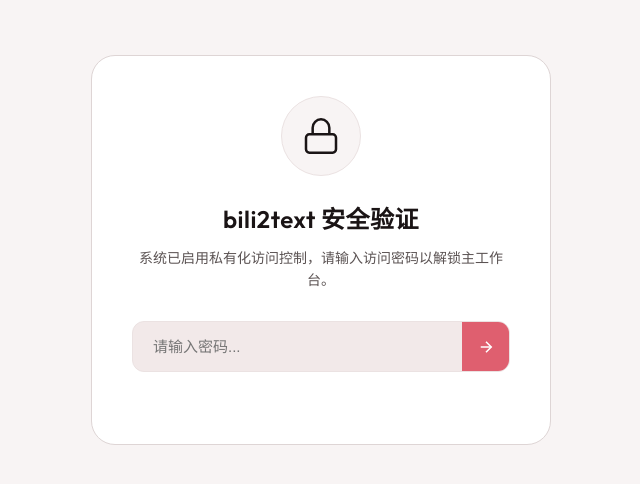
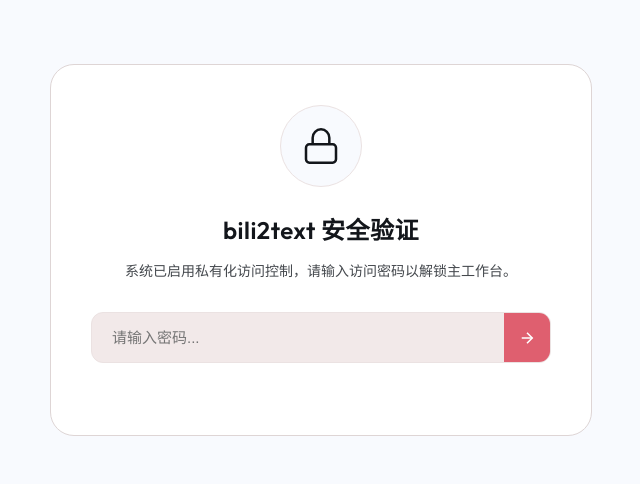
Before and after one commit to heribe/bili2text, a plain HTML site: page static/index.html in a window 1280 px wide. Shown: the part 150-634 px from the top of the page, without its empty margins (319-959 px from the left). Drawn offline with Linux system fonts and the light colour scheme.

Commit message:
style: impeccable audit 综合优化 (洗除AI痕迹、修复对比度、重构重绘动画与暗色支持)

```diff
--- a/static/index.html
+++ b/static/index.html
@@ -14,8 +14,8 @@
     <!-- 1. 全屏密码锁屏 -->
     <div id="lock-screen" class="lock-overlay">
         <div class="lock-card">
-            <div class="lock-icon">
-                <svg width="40" height="40" viewBox="0 0 24 24" fill="none" stroke="currentColor" stroke-width="1.5">
+            <div class="lock-icon" aria-hidden="true">
+                <svg width="40" height="40" viewBox="0 0 24 24" fill="none" stroke="currentColor" stroke-width="1.5" aria-hidden="true">
                     <rect x="3" y="11" width="18" height="11" rx="2" ry="2"></rect>
                     <path d="M7 11V7a5 5 0 0 1 10 0v4"></path>
                 </svg>
@@ -25,8 +25,8 @@
             <form id="login-form">
                 <div class="input-group">
                     <input type="password" id="access-password" placeholder="请输入密码..." required>
-                    <button type="submit" class="btn-unlock">
-                        <svg width="18" height="18" viewBox="0 0 24 24" fill="none" stroke="currentColor" stroke-width="2">
+                    <button type="submit" class="btn-unlock" aria-label="解锁系统">
+                        <svg width="18" height="18" viewBox="0 0 24 24" fill="none" stroke="currentColor" stroke-width="2" aria-hidden="true">
                             <line x1="5" y1="12" x2="19" y2="12"></line>
                             <polyline points="12 5 19 12 12 19"></polyline>
                         </svg>
--- a/static/style.css
+++ b/static/style.css
@@ -1,16 +1,16 @@
 /* 全局变量与核心样式定义 */
 :root {
     /* 核心色板: 极简明亮调，极轻微倾向B站珊瑚色 (hue: 15) */
-    --bg-base: oklch(97% 0.005 15);
+    --bg-base: oklch(98.5% 0.005 255);
     --panel-bg: oklch(100% 0 15);
     --panel-hover: oklch(94% 0.01 15);
     --border: oklch(88% 0.01 15);
     --border-light: oklch(92% 0.01 15);
 
     /* 文本色阶 */
-    --text-primary: oklch(20% 0.01 15);
-    --text-secondary: oklch(45% 0.01 15);
-    --text-muted: oklch(65% 0.01 15);
+    --text-primary: oklch(20% 0.01 255);
+    --text-secondary: oklch(40% 0.01 255);
+    --text-muted: oklch(50% 0.01 255);
 
     /* 强调色: 明快有力的珊瑚粉色 */
     --accent: oklch(65% 0.16 15);
@@ -34,9 +34,28 @@
     --font-outfit: 'Outfit', 'Inter', -apple-system, BlinkMacSystemFont, "Segoe UI", Roboto, "Helvetica Neue", Arial, sans-serif;
     --font-inter: 'Inter', -apple-system, "Segoe UI", sans-serif;
 
-    --radius-sm: 6px;
-    --radius-md: 10px;
-    --radius-lg: 16px;
+    --radius-lg: 24px;
+    --radius-md: 12px;
+}
+
+/* 暗色模式系统适配 */
+@media (prefers-color-scheme: dark) {
+    :root {
+        --bg-base: oklch(18% 0.01 255);
+        --panel-bg: oklch(22% 0.01 255);
+        --panel-hover: oklch(28% 0.01 255);
+        --border: oklch(35% 0.01 255);
+        --border-light: oklch(30% 0.01 255);
+
+        --text-primary: oklch(95% 0.01 255);
+        --text-secondary: oklch(80% 0.01 255);
+        --text-muted: oklch(70% 0.01 255);
+
+        --accent: oklch(70% 0.16 15);
+        --accent-hover: oklch(75% 0.16 15);
+        --accent-muted: rgba(255, 107, 107, 0.2);
+    }
+}
 
     --shadow-sm: 0 2px 8px rgba(0,0,0,0.2);
     --shadow-md: 0 8px 24px rgba(0,0,0,0.3);
@@ -185,7 +204,6 @@
     max-width: 1440px;
     background: var(--panel-bg);
     border: 1px solid var(--border);
-    box-shadow: 0 20px 60px rgba(0, 0, 0, 0.05);
     border-radius: var(--radius-lg);
 
     overflow: hidden;
@@ -242,16 +260,25 @@
 }
 
 .lamp {
-    width: 6px;
-    height: 6px;
+    display: inline-block;
+    width: 8px;
+    height: 8px;
     border-radius: 50%;
     background: var(--text-muted);
+    position: relative;
 }
 
 .lamp.connected {
     background: var(--success);
-    box-shadow: 0 0 8px var(--success);
-    animation: lamp-breath 2s infinite alternate;
+}
+
+.lamp.connected::after {
+    content: '';
+    position: absolute;
+    inset: 0;
+    border-radius: 50%;
+    background: inherit;
+    animation: lamp-breath 1.5s infinite alternate ease-in-out;
 }
 
 .status-txt {
@@ -469,11 +496,9 @@
 }
 
 .form-group label {
-    font-size: 13px;
-    font-weight: 600;
-    color: var(--text-secondary);
-    text-transform: uppercase;
-    letter-spacing: 0.5px;
+    font-size: 14px;
+    font-weight: 500;
+    color: var(--text-primary);
 }
 
 .form-group input[type="text"] {
@@ -862,10 +887,12 @@
 
 @keyframes lamp-breath {
     from {
-        box-shadow: 0 0 4px var(--success);
+        transform: scale(1);
+        opacity: 0.8;
     }
     to {
-        box-shadow: 0 0 12px var(--success);
+        transform: scale(2.5);
+        opacity: 0;
     }
 }
 
@@ -880,13 +907,13 @@
 
 @keyframes tag-pulse {
     0% {
-        box-shadow: 0 0 0 0 rgba(255, 145, 0, 0.4);
+        opacity: 1;
     }
-    70% {
-        box-shadow: 0 0 0 6px rgba(255, 145, 0, 0);
+    50% {
+        opacity: 0.6;
     }
     100% {
-        box-shadow: 0 0 0 0 rgba(255, 145, 0, 0);
+        opacity: 1;
     }
 }
 
@@ -1027,6 +1054,7 @@
     .btn-action {
         flex: 1;
         justify-content: center;
+        min-height: 44px; /* 确保移动端触控目标大小 */
     }
 
     .script-line {
@@ -1047,3 +1075,13 @@
         gap: 20px;
     }
 }
+
+/* 减弱动画辅助功能 */
+@media (prefers-reduced-motion: reduce) {
+    *, ::before, ::after {
+        animation-duration: 0.01ms !important;
+        animation-iteration-count: 1 !important;
+        transition-duration: 0.01ms !important;
+        scroll-behavior: auto !important;
+    }
+}
```
